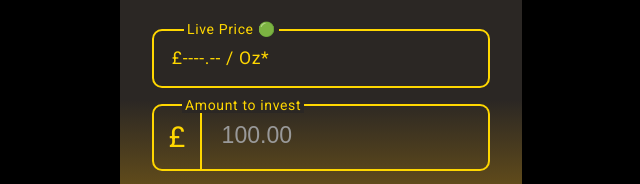
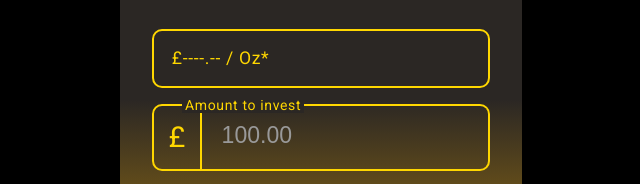
Before and after one commit to fab44-cloud/gold-digger, a website with bundled scripts: page public/index.html in a window 1280 px wide. Shown: the part 357-541 px from the top of the page, 319-959 px from the left. Built offline with nearby package versions, Linux system fonts and the light colour scheme; no server answers; files whose address does not match are found by name; a web font is replaced by a local one.

Commit message:
Set no initial connection status

```diff
--- a/public/index.html
+++ b/public/index.html
@@ -28,9 +28,7 @@
           >
           / Oz*
         </p>
-        <p id="connection-status" class="status" aria-live="polite">
-          Live Price 🟢
-        </p>
+        <p id="connection-status" class="status" aria-live="polite"></p>
       </section>
       <form>
         <label for="investment-amount">Amount to invest</label>
```
